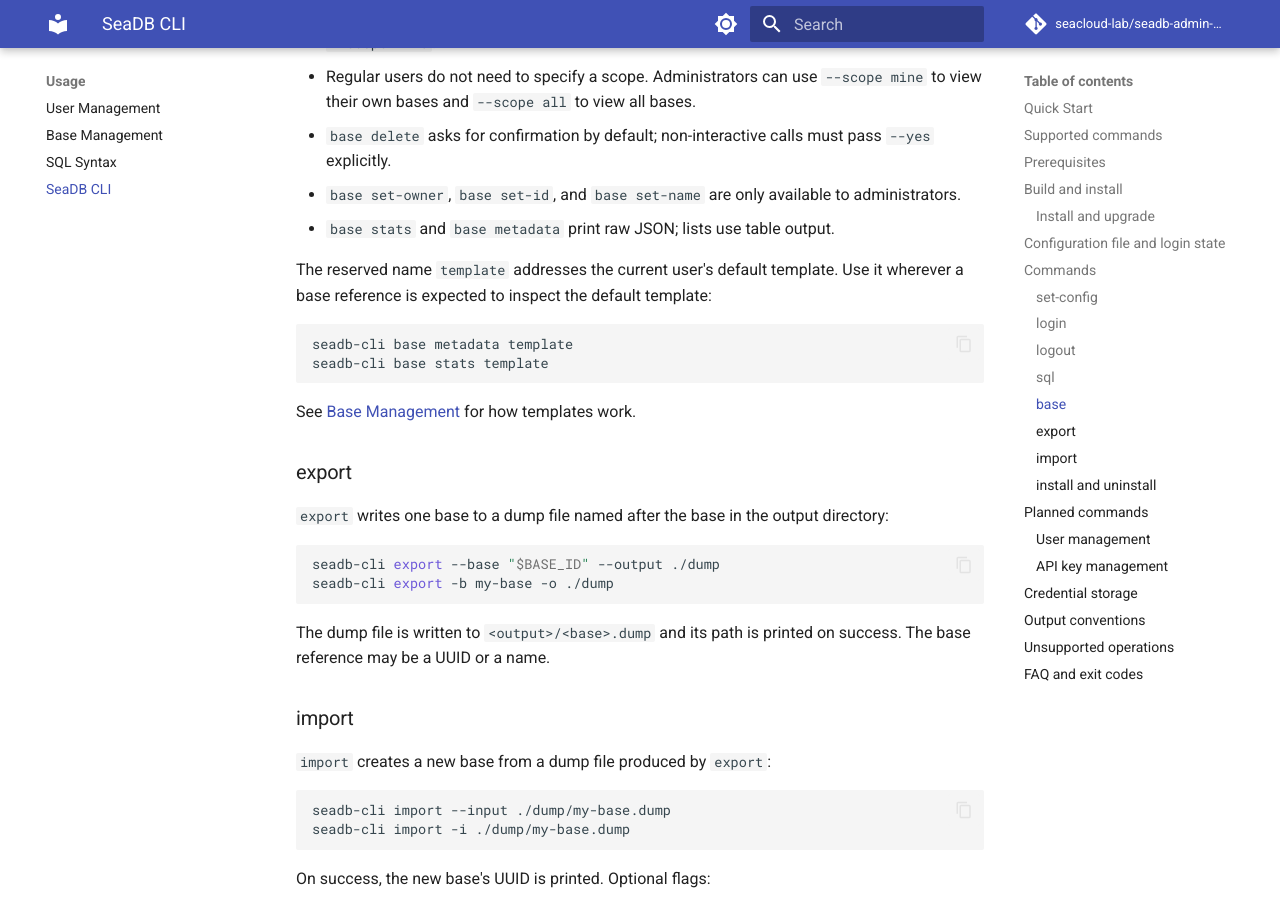
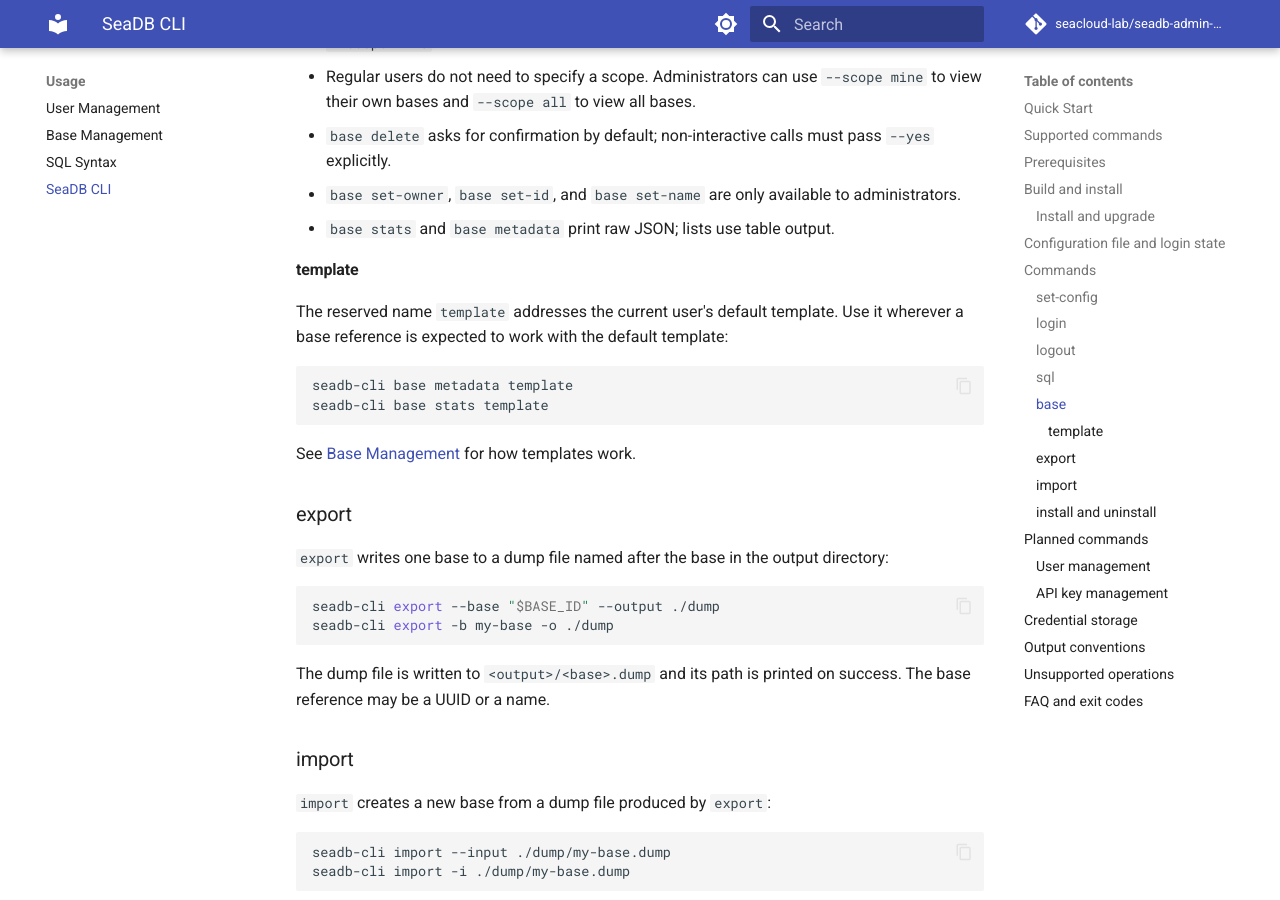
Before and after one commit to seacloud-lab/seadb-admin-docs, an MkDocs documentation site: the page built from manual/usage/cli.md, in a window 1280 px wide and 900 px high, scrolled down 7489 px. Built offline with MkDocs 1.6.1 and Material for MkDocs 9.7.7, drawn with Linux system fonts in a browser that asks for light colours; comment, search, counter and statistics services are not loaded; the version menu is left out.

Commit message:
Adjust template doc in cli

````diff
--- a/manual/usage/cli.md
+++ b/manual/usage/cli.md
@@ -374,8 +374,10 @@
   administrators.
 - `base stats` and `base metadata` print raw JSON; lists use table output.
 
-The reserved name `template` addresses the current user's default template.
-Use it wherever a base reference is expected to inspect the default template:
+#### template
+
+The reserved name `template` addresses the current user's default template. Use
+it wherever a base reference is expected to work with the default template:
 
 ```bash
 seadb-cli base metadata template
````
